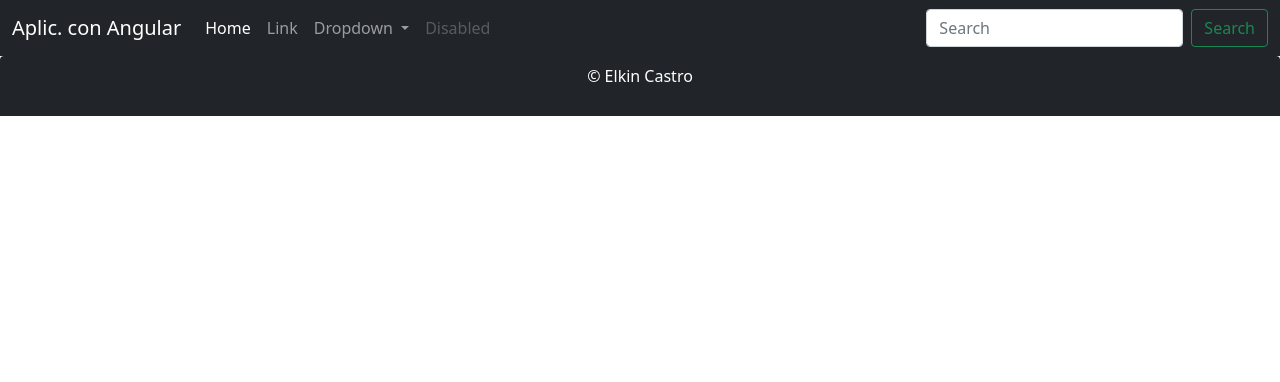
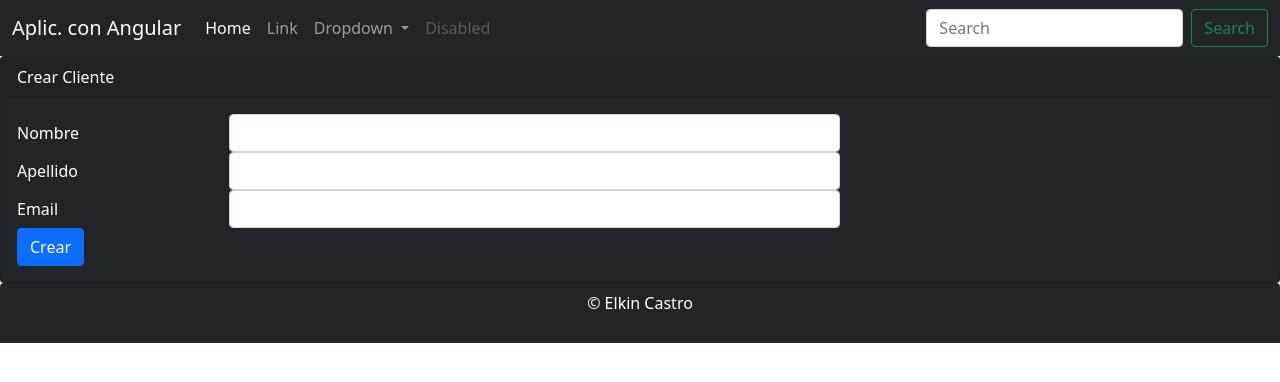
Before and after one commit to j4hirc/clientes-app-Angular, an Angular app: page /clientes/form in a window 1280 px wide. Before the commit this address led to /. Shown: the top 382 px of the page. Built offline with nearby package versions, Linux system fonts and the light colour scheme.

Commit message:
Agregar funcionalidad para crear clientes: actualizar rutas, formularios y lógica de creación

```diff
--- a/src/app/app-module.ts
+++ b/src/app/app-module.ts
@@ -17,6 +17,7 @@ const routes: Routes = [
   { path: '', redirectTo: '', pathMatch: 'full' },
   { path: 'directivas', component: Directiva },
   { path: 'clientes', component: Clientes },
+  { path: 'clientes/form', component: FormComponent }
 ];
 
 @NgModule({
--- a/src/app/clientes/cliente.service.ts
+++ b/src/app/clientes/cliente.service.ts
@@ -1,7 +1,7 @@
 import { Injectable } from '@angular/core';
 import { CLIENTES } from './clientes.json';
 import { Cliente } from './cliente';
-import { Observable, of } from 'rxjs';
+import { map, Observable, of } from 'rxjs';
 import {HttpClient} from '@angular/common/http'
 
 @Injectable ({
@@ -11,10 +11,20 @@ export class ClienteService {
 
 
     private urlEndPoint:string = 'http://localhost:8080/api/clientes';
+    private httpHeaders = {'Content-Type': 'application/json'};
+
     constructor(private http: HttpClient ) {}
 
     getClientes(): Observable<Cliente[]>{
-        return this.http.get<Cliente[]>(this.urlEndPoint)
+        return this.http.get(this.urlEndPoint).pipe(
+            map(response => response as Cliente[])
+        );
     }
 
+    create(cliente: Cliente): Observable<Cliente>{
+        return this.http.post<Cliente>(this.urlEndPoint, cliente, {headers: this.httpHeaders});
+    }
+
+
+
 }
--- a/src/app/clientes/clientes.html
+++ b/src/app/clientes/clientes.html
@@ -2,6 +2,10 @@
     <div class="card-header">Clientes</div>
     <div class="card-body text-primary">
         <h5 class="card-title">Listado de Clientes</h5>
+
+        <div class="my-2 text-left">
+      <button class="btn btn-rounded btn-primary" type="button" [routerLink]="['/clientes/form']">Crear Cliente</button>
+    </div>
 
         <table class="table table-bordered table-striped">
             <thead>
--- a/src/app/clientes/form.html
+++ b/src/app/clientes/form.html
@@ -2,25 +2,25 @@
   <div class="card-header">{{titulo}}</div>
   <div class="card-body">
 
-    <form (ngSubmit)="create()">
+    <form ngNativeValidate (ngSubmit)="create()">
       <div class="form-group row">
         <label for="nombre" class="col-form-label col-sm-2">Nombre</label>
         <div class="col-sm-6">
-          <input type="text" class="form-control" [(ngModel)]="cliente.nombre" name="nombre">
+          <input type="text" class="form-control" [(ngModel)]="cliente.nombre" name="nombre" required>
         </div>
       </div>
 
       <div class="form-group row">
         <label for="apellido" class="col-form-label col-sm-2">Apellido</label>
         <div class="col-sm-6">
-          <input type="text" class="form-control" [(ngModel)]="cliente.apellido" name="apellido">
+          <input type="text" class="form-control" [(ngModel)]="cliente.apellido" name="apellido" required>
         </div>
       </div>
 
       <div class="form-group row">
         <label for="email" class="col-form-label col-sm-2">Email</label>
         <div class="col-sm-6">
-          <input type="text" class="form-control" [(ngModel)]="cliente.email" name="email">
+          <input type="email" class="form-control" [(ngModel)]="cliente.email" name="email" required>
         </div>
       </div>
 
--- a/src/app/clientes/form.ts
+++ b/src/app/clientes/form.ts
@@ -1,6 +1,8 @@
 import { Component, OnInit } from '@angular/core';
 import { FormsModule } from '@angular/forms'; // 1. Añadir esta importación
 import { Cliente } from './cliente';
+import { ClienteService } from './cliente.service';
+import { Router } from '@angular/router';
 
 @Component({
   selector: 'app-form',
@@ -13,13 +15,17 @@ export class FormComponent implements OnInit {
   public cliente: Cliente = new Cliente();
   public titulo: string = "Crear Cliente";
 
-  constructor() { }
+  constructor(private clienteService: ClienteService, private router: Router) { }
 
   ngOnInit(): void {
   }
 
   public create(): void {
-    console.log("ha realizado un clic");
-    console.log(this.cliente);
+    this.clienteService.create(this.cliente).subscribe(
+      response => {
+        this.router.navigate(['/clientes']);
+        console.log('Cliente creado con éxito:', response);
+      }
+    );
   }
 }
```
